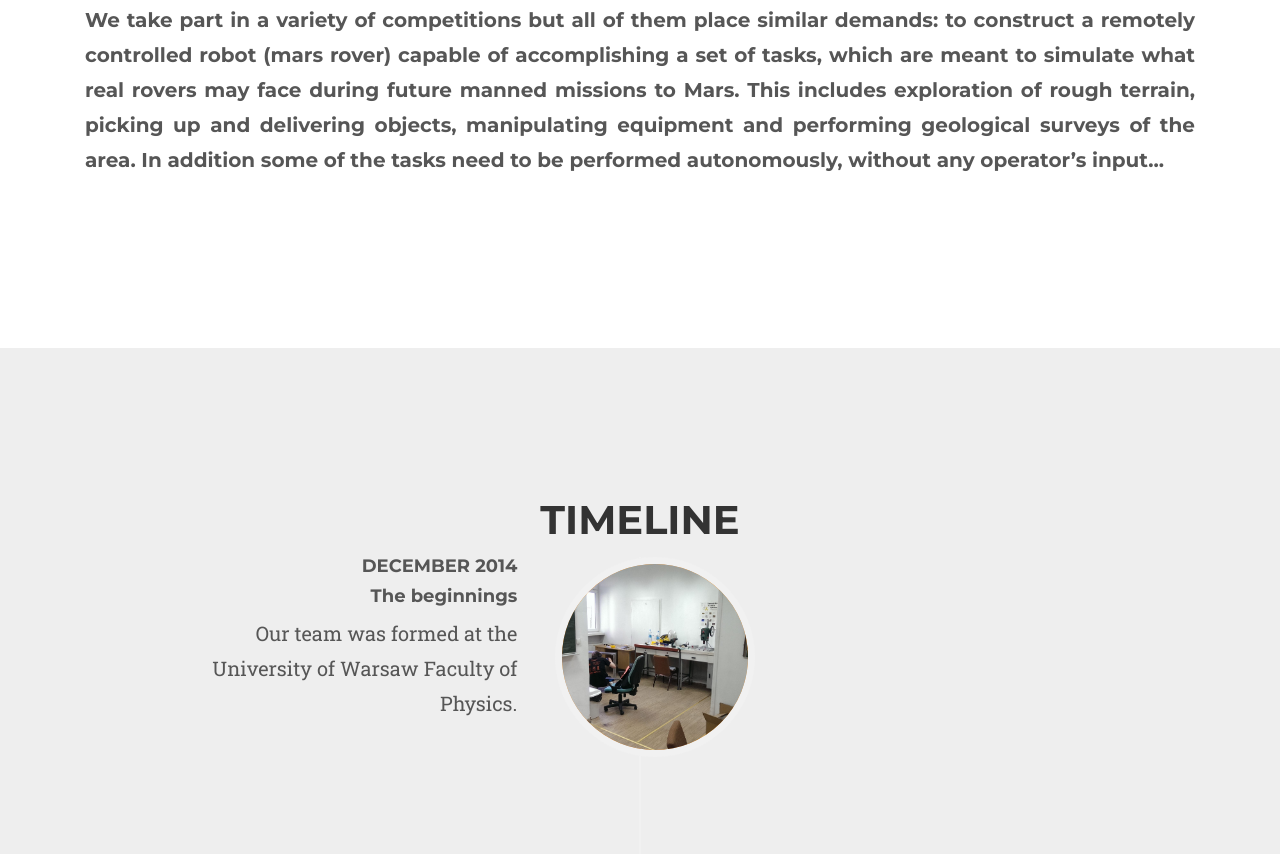
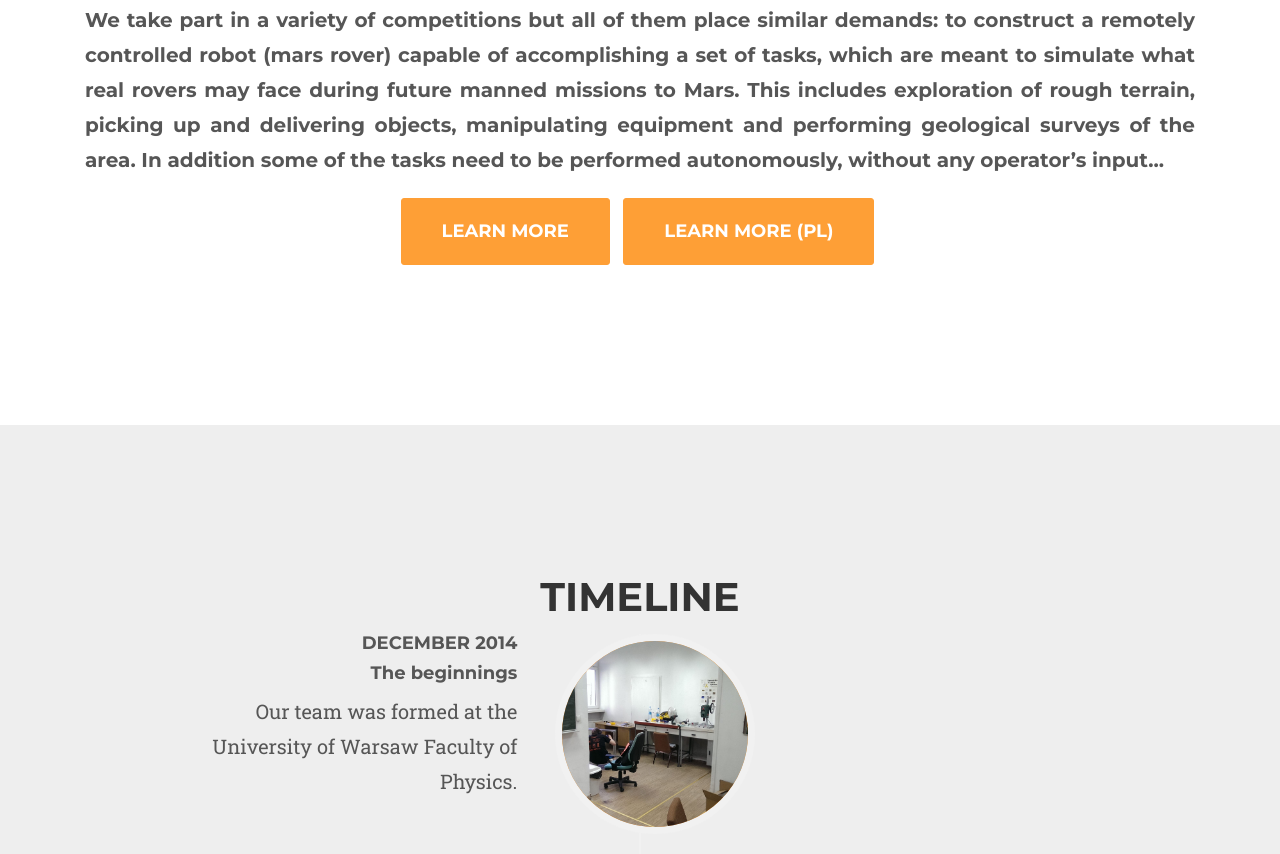
Before and after one commit to UWRoverTeam/rover_website, a website: page index.html in a window 1280 px wide. Shown: the part 1109-1963 px from the top of the page. Drawn offline with nearby package versions, Linux system fonts and the light colour scheme; a web font is replaced by a local one.

Commit message:
first version for Peter

```diff
--- a/index.html
+++ b/index.html
@@ -105,6 +105,12 @@
             This includes exploration of rough terrain, picking up and delivering objects, manipulating equipment and performing geological surveys of the area. In addition some of the tasks need to be performed autonomously, without any operator’s input...
           </p>
         </h2>
+        <div class="col-lg-12">
+            <ul class="list-inline text-center">
+                <li><a href="img/University of Warsaw Rover Team - EN.pdf" class="btn btn-xl" target="_blank">Learn more</a></li>
+                <li><a href="img/University of Warsaw Rover Team - PL.pdf" class="btn btn-xl" target="_blank">Learn more (PL)</a></li>
+            </ul>
+        </div>
     </div>
     </div>
 </section>
@@ -183,7 +189,7 @@
                         <div class="timeline-panel">
                             <div class="timeline-heading">
                                 <h4>Now</h4>
-                                <h4 class="subheading">The entirely new rover - Anteros</h4>
+                                <h4 class="subheading">An entirely new rover - The Anteros</h4>
                             </div>
                             <div class="timeline-body">
                                 <p class="text-muted">Still going strong - we are currently preparing for the University Rover Challenge, which takes place in June 2017</p>
```
Also changed, not shown: 2 other files.
